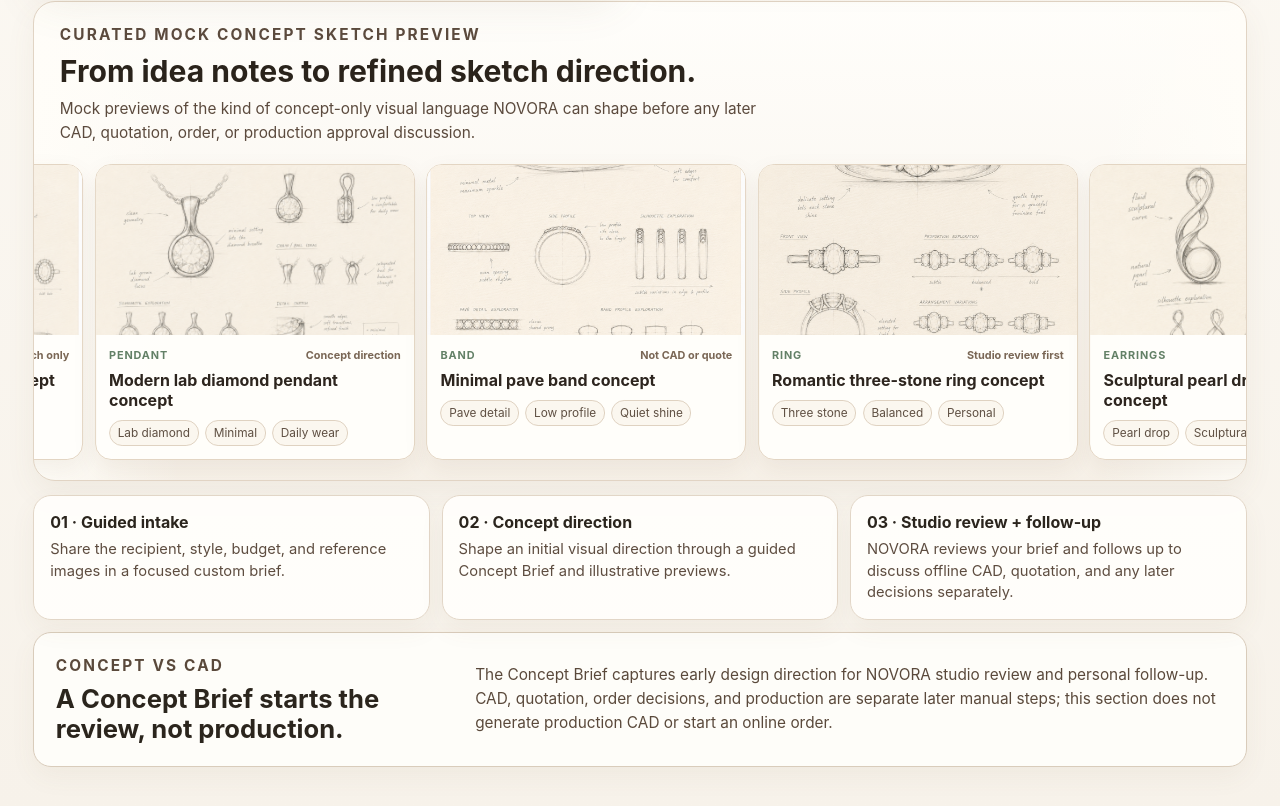
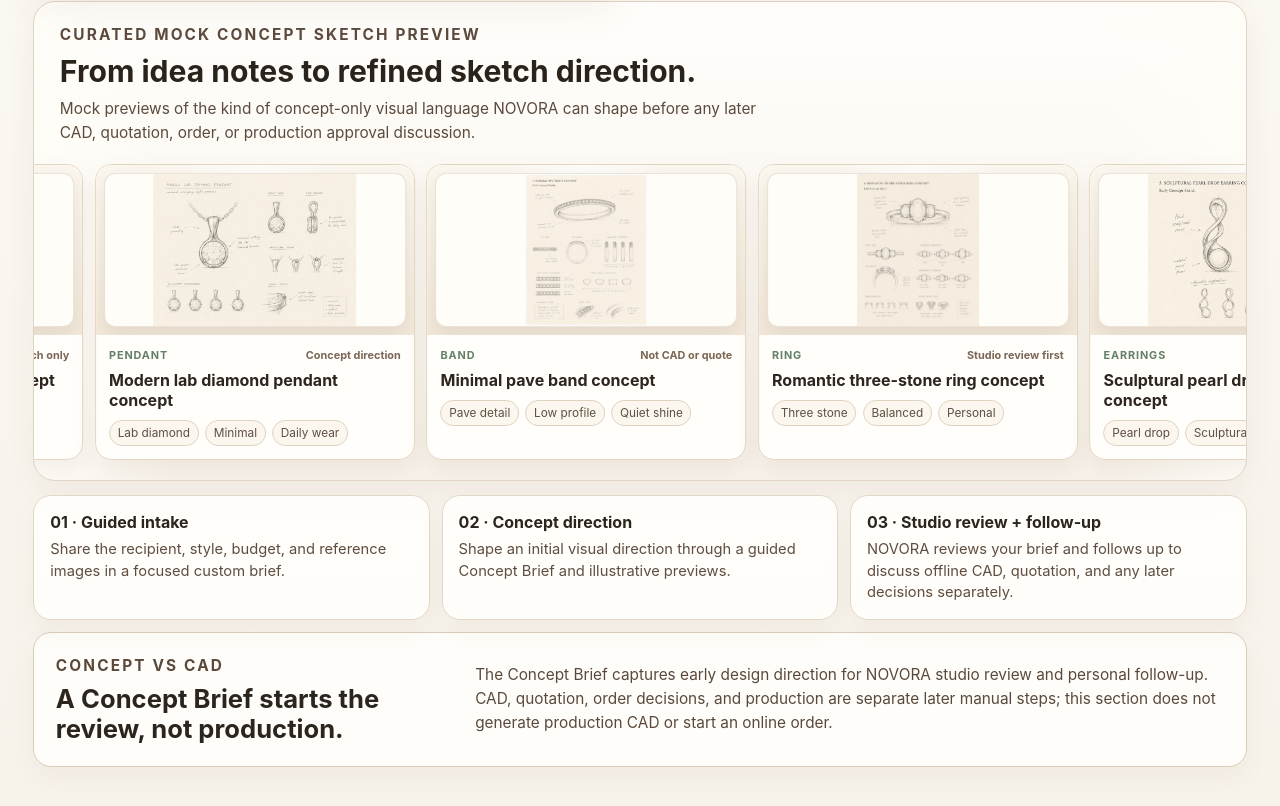
Before and after one commit to youdiangete-dot/novora-site, a Next.js app: page / in a window 1280 px wide. Shown: the part 936-1742 px from the top of the page. Built offline with nearby package versions, Linux system fonts and the light colour scheme.

Commit message:
Polish concept card sketch thumbnail presentation

```diff
--- a/components/SketchGallery.module.css
+++ b/components/SketchGallery.module.css
@@ -70,14 +70,27 @@
 
 .preview {
   position: relative;
+  display: flex;
+  align-items: center;
+  justify-content: center;
   height: 170px;
+  padding: 0.5rem;
   overflow: hidden;
   background:
-    linear-gradient(90deg, rgba(138, 113, 84, 0.06) 1px, transparent 1px),
-    linear-gradient(180deg, rgba(138, 113, 84, 0.06) 1px, transparent 1px),
-    radial-gradient(circle at 50% 28%, rgba(255, 255, 255, 0.96), transparent 38%),
-    #f8f2e8;
-  background-size: 26px 26px, 26px 26px, auto, auto;
+    radial-gradient(circle at 50% 20%, rgba(255, 255, 255, 0.96), transparent 42%),
+    linear-gradient(180deg, #fbf7ef 0%, #f2e8d9 100%);
+}
+
+.previewImage {
+  display: block;
+  width: 100%;
+  height: 100%;
+  border: 1px solid rgba(120, 94, 64, 0.16);
+  border-radius: 11px;
+  background: #fffdf8;
+  box-shadow: 0 7px 18px rgba(87, 68, 48, 0.1);
+  object-fit: contain;
+  object-position: center;
 }
 
 .preview::before,
@@ -258,6 +271,11 @@
   transform: translateX(-50%) rotate(45deg);
 }
 
+.preview::before,
+.preview::after {
+  display: none;
+}
+
 .cardBody {
   display: grid;
   gap: 0.58rem;
--- a/components/SketchGallery.tsx
+++ b/components/SketchGallery.tsx
@@ -63,13 +63,9 @@ const sketchGalleryItems: SketchGalleryItem[] = [
 
 function SketchPreview({ imageSrc, title }: Pick<SketchGalleryItem, 'imageSrc' | 'title'>) {
   return (
-    <img
-      className={styles.preview}
-      src={imageSrc}
-      alt={`Mock hand-drawn preview for ${title}`}
-      loading="lazy"
-      style={{ display: 'block', width: '100%', objectFit: 'cover' }}
-    />
+    <div className={styles.preview}>
+      <img className={styles.previewImage} src={imageSrc} alt={`Mock hand-drawn preview for ${title}`} loading="lazy" />
+    </div>
   );
 }
 
```
